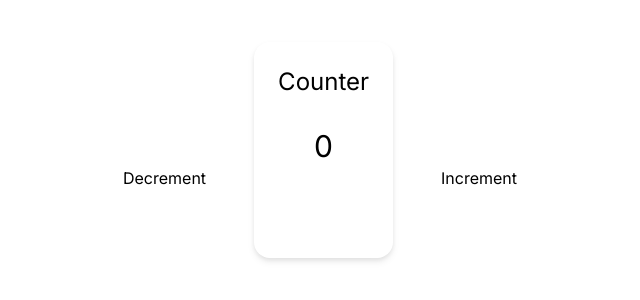
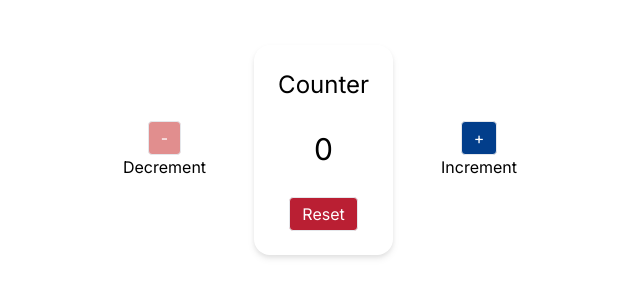
Before and after one commit to Zenith-Legion-Interactive/react-developer-test, a Next.js app: page / in a window 1280 px wide. Shown: the part 250-550 px from the top of the page, without its empty margins (320-960 px from the left). Built offline with nearby package versions, Linux system fonts and the light colour scheme.

Commit message:
[Task 5] Component Composition and Props - Added and Applied Button Components [UI, Func]

```diff
--- a/app/Counter.tsx
+++ b/app/Counter.tsx
@@ -1,6 +1,7 @@
 'use client'
 
 import { useState } from 'react';
+import Button from '@/components/Button';
 
 
 export default function Counter() {
@@ -21,14 +22,17 @@ export default function Counter() {
 
   return (
     <>
+
       {/* Container */}
       <div className="flex justify-center items-center m-12">
 
       {/* Decrement Button */}
       <div className="p-12 flex flex-col justify-center items-center">
         <div>
-          <button className="bg-blue-500 hover:bg-blue-700 text-white text-5xl font-bold py-1 px-4 rounded"
-            onClick={handleDecreaseButtonClick}>-</button>
+          <Button
+            label="-"
+            theme="secondary"
+            onClick={handleDecreaseButtonClick} />
         </div>
         <div>Decrement</div>
       </div>
@@ -50,16 +54,19 @@ export default function Counter() {
 
         {/* Reset Button */}
         <div>
-          <button className="bg-red-500 hover:bg-red-700 text-white font-bold py-2 px-4 rounded"
-            onClick={handleResetButtonClick}>Reset</button>
+          <Button
+            label="Reset"
+            theme="danger"
+            onClick={handleResetButtonClick} />
         </div>
       </div>
 
       {/* Increment Button */}
       <div className="p-12 flex flex-col justify-center items-center">
         <div>
-          <button className="bg-blue-500 hover:bg-blue-700 text-white text-5xl font-bold py-1 px-4 rounded"
-            onClick={handleIncreaseButtonClick}>+</button>
+          <Button
+            label="+"
+            onClick={handleIncreaseButtonClick} />
         </div>
         <div>Increment</div>
       </div>
--- /dev/null
+++ b/components/Button.tsx
@@ -0,0 +1,83 @@
+export default function Button({ type = 'filled', label, color = 'blue', theme, override, onClick } :
+  {
+    type?: string; // filled, outlined
+    label?: string; // Click me!
+    color?: string; // blue, blue-dark, blue-light, pink, yellow, red, green
+    theme?: string; // primary, secondary, warning, danger, success
+    override?: string; // override css classes
+
+    onClick?: (params: any) => any;
+  }) {
+
+    let classNames = '';
+
+    switch(type) {
+
+      // filled
+      case 'filled':
+
+        // filled - themes
+        switch(theme) {
+
+          case 'primary':
+            classNames += `bg-blue text-white`;
+            break
+          case 'secondary':
+            classNames += `bg-pink-dark text-white`;
+            break;
+          case 'success':
+            classNames += `bg-green-dark text-white`;
+            break;
+          case 'warning':
+            classNames += `bg-orange text-white`;
+            break
+          case 'danger':
+            classNames += `bg-red text-white`;
+            break
+          default:
+            classNames += `bg-${color} text-white`;
+
+        }
+
+        break;
+
+      //  outlined
+      case 'outlined':
+
+        // outlined - themes
+        switch(theme) {
+
+          case 'primary':
+            classNames += `border-blue text-blue`;
+            break
+          case 'secondary':
+            classNames += `border-pink-dark text-pink-darker`;
+            break;
+          case 'success':
+            classNames += `border-green-dark text-green-dark`;
+            break;
+          case 'warning':
+            classNames += `border-orange text-orange`;
+            break
+          case 'danger':
+            classNames += `border-red text-red`;
+            break
+          default:
+            classNames += `border-${color}`;
+
+        }
+
+        break;
+    }
+
+    // If there's override classes, override it. else do nothing
+    classNames = (override) ? override : classNames;
+
+    return (
+      <>
+        <button className={`border rounded py-1 px-3 ${classNames}`} onClick={onClick}>{ label }</button>
+      </>
+
+    )
+
+}
```
